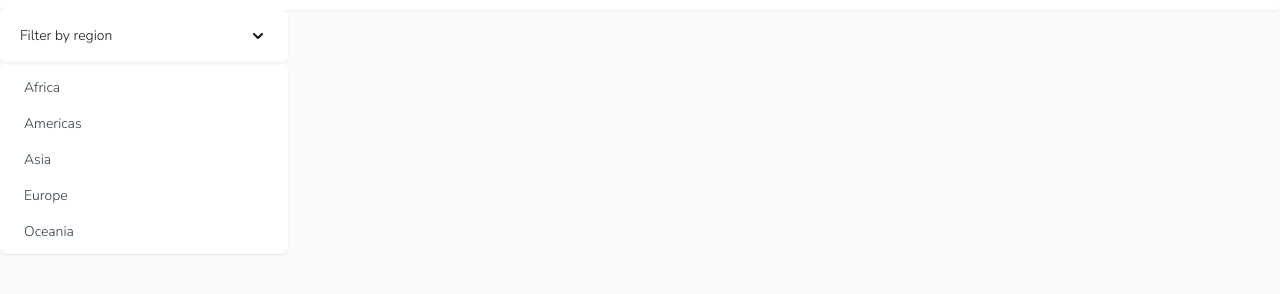
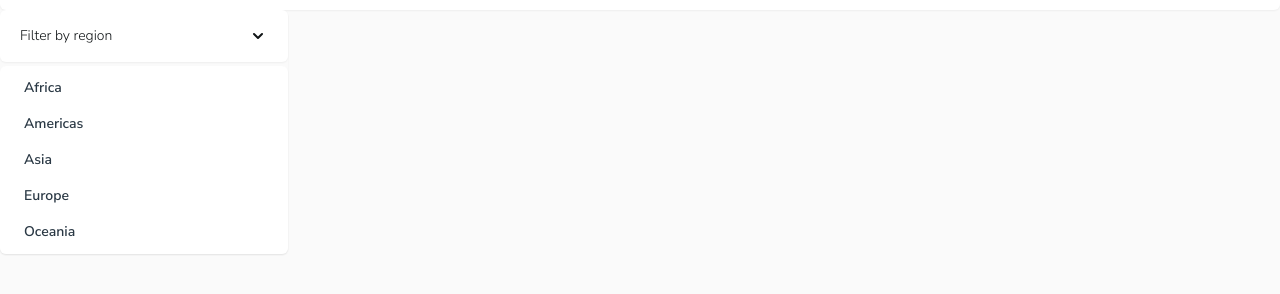
Before and after one commit to hns-dev/rest-countries-api, a React (Create React App) app: page / in a window 1280 px wide. Both pictures are taken after a click on the button "Filter by region". Shown: the part 134-428 px from the top of the page. Built offline with nearby package versions, Linux system fonts and the light colour scheme.

Commit message:
Change select menu's options font weight

```diff
--- a/src/components/Filter.js
+++ b/src/components/Filter.js
@@ -37,8 +37,8 @@ const Filter = () => {
               className={({ active }) =>
                 `${
                   active
-                    ? "bg-gray-200 dark:bg-blue-dark bg-opacity-60 dark:bg-opacity-50 font-semibold"
-                    : ""
+                    ? "bg-gray-200 dark:bg-blue-dark bg-opacity-60 dark:bg-opacity-50 font-extrabold"
+                    : "font-semibold"
                 } cursor-default select-none rounded-md px-5 py-2`
               }
             >
@@ -46,7 +46,7 @@ const Filter = () => {
                 <span
                   className={`${
                     selected
-                      ? "font-semibold"
+                      ? "font-extrabold"
                       : "text-blue-light dark:text-gray-light"
                   } truncate`}
                 >
```
